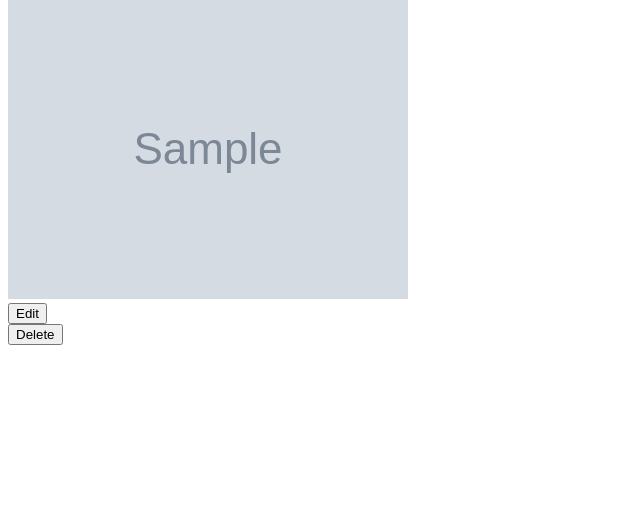
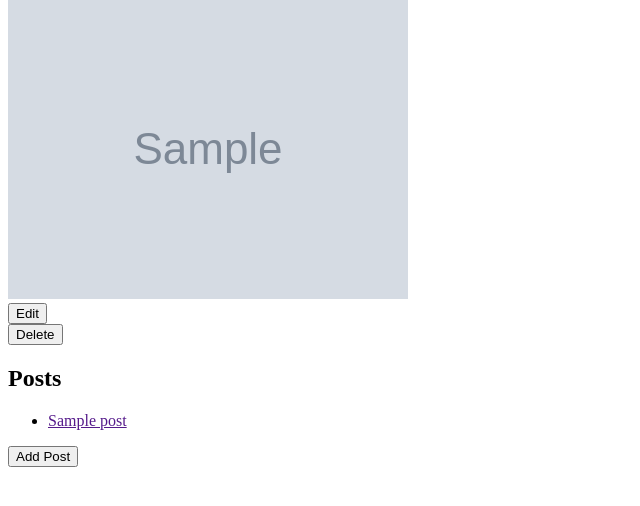
Before and after one commit to NicholasKoblitz/Blogly, a Flask app: page /users/1 in a window 1280 px wide. Shown: the part 81-587 px from the top of the page, without its empty margins (0-640 px from the left). Run offline with Flask 2, Linux system fonts and the light colour scheme; tables that the repository leaves empty hold one stand-in row (values such as "Sample post"); grey boxes marked "Sample" are stand-in pictures.

Commit message:
Created route for user to add posts

```diff
--- a/app.py
+++ b/app.py
@@ -2,7 +2,7 @@
 
 from flask import Flask, redirect, render_template, request
 from flask_debugtoolbar import DebugToolbarExtension
-from models import db, connect_db, User
+from models import db, connect_db, User, Post
 
 app = Flask(__name__)
 app.config["SECRET_KEY"] = "001HHUUDSKFUhhqyw56"
@@ -62,8 +62,9 @@ def show_user_details(user_id):
     """Brings user to the User Details page"""
 
     user = User.query.get(user_id)
+    posts = Post.query.filter_by(user_id = user_id).all()
 
-    return render_template("details.html", user=user)
+    return render_template("details.html", user=user, posts=posts)
 
 
 @app.route("/users/<int:user_id>/edit")
@@ -111,3 +112,28 @@ def delete_user(user_id):
     db.session.commit()
 
     return redirect("/users")
+
+
+@app.route("/users/<int:user_id>/posts/new")
+def get_post_page(user_id):
+    """Loads the create new post page"""
+
+    user = User.query.get(user_id)
+
+    return render_template("add_post.html", user=user)
+
+@app.route("/users/<int:user_id>/posts/new", methods=["POST"])
+def add_post(user_id):
+    """Adds user post to database"""
+
+    user = User.query.get(user_id)
+
+    title = request.form["title"]
+    content = request.form["content"]
+
+    post = Post(title=title, content=content, user_id=user_id)
+
+    db.session.add(post)
+    db.session.commit()
+
+    return redirect(f"/users/{user.id}")
--- a/models.py
+++ b/models.py
@@ -21,6 +21,8 @@ class User(db.Model):
     last_name = db.Column(db.String(20), nullable=False)
     image_url = db.Column(db.String, nullable=True)
 
+    users = db.relationship('Post', backref='posts')
+
 
     def get_full_name(self):
         """Users full name"""
--- a/templates/details.html
+++ b/templates/details.html
@@ -17,4 +17,16 @@
     <button>Delete</button>
 </form>
 
+<h2>Posts</h2>
+
+<ul>
+    {% for post in posts %}
+    <li><a href="">{{post.title}}</a></li>
+    {% endfor %}
+</ul>
+
+<form action="/users/{{user.id}}/posts/new">
+    <button>Add Post</button>
+</form>
+
 {% endblock %}
```
Also changed, not shown: templates/add_post.html (added, +19 -0 lines).
